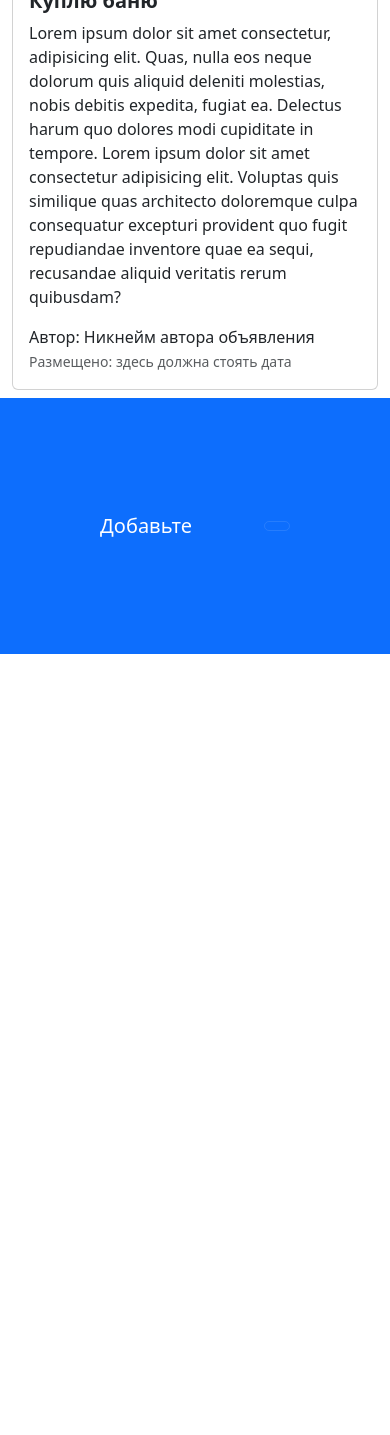
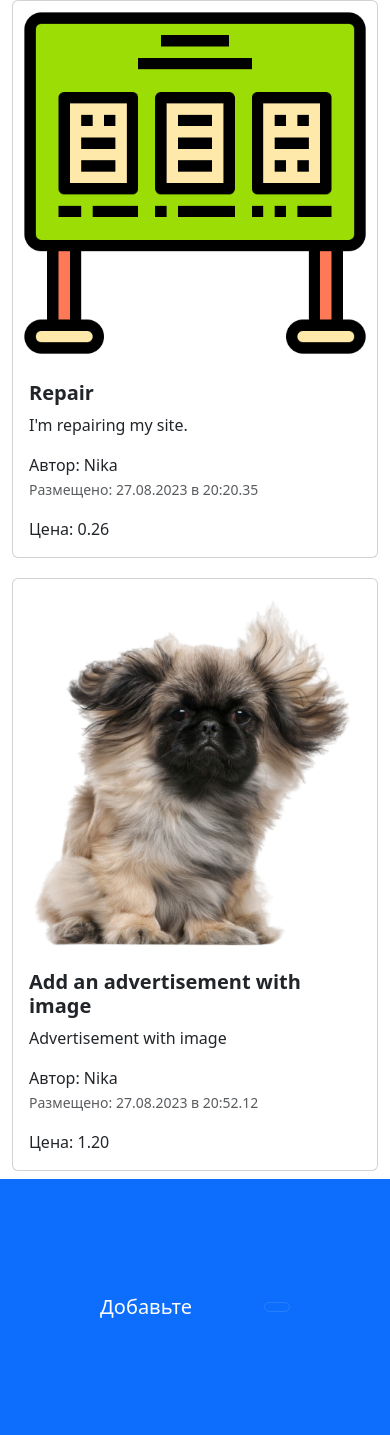
Before and after one commit to Nnn-ika/Lessons, a Django app: page / in a window 390 px wide; the page is wider, and only the part inside the window is pictured. Shown: the part 2971-4406 px from the top of that part. Before the commit the page ends 3625 px from the top of that part, so only its background shows below. Run offline with Django 4.2, Linux system fonts and the light colour scheme; data comes from the database, SQL or seed files in the repository; some libraries are stand-ins or nearby versions.

Commit message:
The lesson 9 and homework 9 is done

```diff
--- a/djangoMaximum/advertisement/advertisement/settings.py
+++ b/djangoMaximum/advertisement/advertisement/settings.py
@@ -123,6 +123,9 @@ STATICFILES_DIRS = [
 
 STATIC_URL = 'static/'
 
+MEDIA_ROOT = Path.joinpath(BASE_DIR, 'media')
+
+MEDIA_URL = 'media/'
 # Default primary key field type
 # https://docs.djangoproject.com/en/4.2/ref/settings/#default-auto-field
 
--- a/djangoMaximum/advertisement/advertisement/urls.py
+++ b/djangoMaximum/advertisement/advertisement/urls.py
@@ -14,6 +14,8 @@ Including another URLconf
     1. Import the include() function: from django.urls import include, path
     2. Add a URL to urlpatterns:  path('blog/', include('blog.urls'))
 """
+from django.conf import settings
+from django.conf.urls.static import static
 from django.contrib import admin
 from django.urls import path, include
 
@@ -22,3 +24,6 @@ urlpatterns = [
     path('', include('my_adverts.urls')),
     path('lesson_4', include('homework_4.urls')),
 ]
+
+if settings.DEBUG:
+    urlpatterns += static(settings.MEDIA_URL, document_root=settings.MEDIA_ROOT)
--- a/djangoMaximum/advertisement/my_adverts/admin.py
+++ b/djangoMaximum/advertisement/my_adverts/admin.py
@@ -3,12 +3,12 @@ from .models import Advertisement
 
 # Register your models here.
 class AdvertisementAdmin(admin.ModelAdmin):
-    list_display = ['title', 'author', 'description', 'price', 'location', 'created_date', 'updated_date', 'auction']
+    list_display = ['title', 'price', 'created_date', 'updated_date', 'auction', 'display_photo']
     list_filter = ['price', 'location', 'auction']
     actions = ['forbid_the_action', 'permit_the_action']
     fieldsets = (
         ('Общее', {
-            'fields' : ('title', 'description', 'location', 'category')
+            'fields' : ('title', 'description', 'photo', 'location', 'category', 'user')
         }),
         ('Финансы', {
             'fields' : ('price', 'auction'),
--- a/djangoMaximum/advertisement/my_adverts/models.py
+++ b/djangoMaximum/advertisement/my_adverts/models.py
@@ -1,18 +1,21 @@
 from django.db import models
 from django.contrib import admin
 from django.utils.html import format_html
+from django.contrib.auth import get_user_model
 
-# Create your models here.
+User = get_user_model()
+
 class Advertisement(models.Model):
     title = models.CharField('Заголовок', max_length=128)
     description = models.TextField('Описание')
     price = models.DecimalField('Цена', max_digits=10, decimal_places=2)
-    created_at = models.DateTimeField(auto_now_add=True)
-    updated_at = models.DateTimeField(auto_now=True)
+    photo = models.ImageField('Изображение', upload_to='advertisement')
+    created_at = models.DateTimeField('Создано', auto_now_add=True)
+    updated_at = models.DateTimeField('Обновлено', auto_now=True)
     category = models.SmallIntegerField('Категория')
-    author = models.CharField('Автор', max_length=20)
     location = models.CharField('Локация товара', max_length=225)
     auction = models.BooleanField('Торг', help_text='Отметьте, если торг уместен')
+    user = models.ForeignKey(User, verbose_name='Автор', on_delete=models.CASCADE)
 
     def __str__(self):
         return f'Advertisement(id={self.id}, title={self.title}, price={self.price})'
@@ -39,3 +42,7 @@ class Advertisement(models.Model):
         date = self.updated_at.strftime('%d.%m.%Y')
         time = self.updated_at.strftime('%H:%M.%S')
         return format_html('<span>{} в {}</span>', date, time)
+
+    @admin.display(description="Изображение")
+    def display_photo(self):
+        return format_html('<a href={}><img src={} style="width: 100px; height: auto"></a>', self.photo.url, self.photo.url)
--- a/djangoMaximum/advertisement/my_adverts/views.py
+++ b/djangoMaximum/advertisement/my_adverts/views.py
@@ -1,9 +1,11 @@
 from django.shortcuts import render
-from django.http import HttpResponse
+from .models import Advertisement
 
 # Create your views here.
 def index(request):
-    return render(request, 'index.html')
+    advertisement = Advertisement.objects.all()
+    context = {'advertisement' : advertisement}
+    return render(request, 'index.html', context)
 
 def topSellers(request):
     return render(request, 'top-sellers.html')
--- a/djangoMaximum/advertisement/templates/index.html
+++ b/djangoMaximum/advertisement/templates/index.html
@@ -54,88 +54,33 @@
       </div>
     </form>
   </div>
+  {% for adv in advertisement %}
   <div class="col">
     <div class="card mb-2" style="max-width: 1200px; margin-top: 20px;">
       <div class="row g-0">
         <div class="col-md-4">
           <a href="advertisement.html" class="nav-link">
-            <img src="{% static 'img/adv.png' %}" class="img-fluid rounded-start" alt="Card title">
+            <img src="{% if adv.photo %} {{ adv.photo.url }} {% else %} {% static 'img/adv.png' %} {% endif %}" class="img-fluid rounded-start" alt="Card title">
           </a>
         </div>
         <div class="col-md-8">
           <div class="card-body">
             <h5 class="card-title">
-              <a href="advertisement.html" class="nav-link"><strong>Продаю балкон</strong></a>
+              <a href="advertisement.html" class="nav-link"><strong>{{ adv.title }}</strong></a>
             </h5>
             <a href="advertisement.html" class="nav-link">
               <p class="card-text">
-                Lorem ipsum dolor sit amet consectetur, adipisicing elit. Quas, nulla eos neque dolorum quis aliquid
-                deleniti molestias, nobis debitis expedita, fugiat ea. Delectus harum quo dolores modi cupiditate in
-                tempore. Lorem ipsum dolor sit amet consectetur adipisicing elit. Voluptas quis similique quas
-                architecto doloremque culpa consequatur excepturi provident quo fugit repudiandae inventore quae ea
-                sequi, recusandae aliquid veritatis rerum quibusdam?
+                {{ adv.description }}
               </p>
-              <span>Автор: Никнейм автора объявления</span>
-              <p class="card-text"><small class="text-muted">Размещено: здесь должна стоять дата</small></p>
-            </a>
-          </div>
-        </div>
-      </div>
-    </div>
-    <div class="card mb-2" style="max-width: 1200px; margin-top: 20px;">
-      <div class="row g-0">
-        <div class="col-md-4">
-          <a href="advertisement.html" class="nav-link">
-            <img src="{% static 'img/adv.png' %}" class="img-fluid rounded-start" alt="Card title">
-          </a>
-        </div>
-        <div class="col-md-8">
-          <div class="card-body">
-            <h5 class="card-title">
-              <a href="advertisement.html" class="nav-link"><strong>Продам гараж</strong></a>
-            </h5>
-            <a href="advertisement.html" class="nav-link">
-              <p class="card-text">
-                Lorem ipsum dolor sit amet consectetur, adipisicing elit. Quas, nulla eos neque dolorum quis aliquid
-                deleniti molestias, nobis debitis expedita, fugiat ea. Delectus harum quo dolores modi cupiditate in
-                tempore. Lorem ipsum dolor sit amet consectetur adipisicing elit. Voluptas quis similique quas
-                architecto doloremque culpa consequatur excepturi provident quo fugit repudiandae inventore quae ea
-                sequi, recusandae aliquid veritatis rerum quibusdam?
-              </p>
-              <span>Автор: Никнейм автора объявления</span>
-              <p class="card-text"><small class="text-muted">Размещено: здесь должна стоять дата</small></p>
-            </a>
-          </div>
-        </div>
-      </div>
-    </div>
-    <div class="card mb-2" style="max-width: 1200px; margin-top: 20px;">
-      <div class="row g-0">
-        <div class="col-md-4">
-          <a href="advertisement.html" class="nav-link">
-            <img src="{% static 'img/adv.png' %}" class="img-fluid rounded-start" alt="Card title">
-          </a>
-        </div>
-        <div class="col-md-8">
-          <div class="card-body">
-            <h5 class="card-title">
-              <a href="advertisement.html" class="nav-link"><strong>Куплю баню</strong></a>
-            </h5>
-            <a href="advertisement.html" class="nav-link">
-              <p class="card-text">
-                Lorem ipsum dolor sit amet consectetur, adipisicing elit. Quas, nulla eos neque dolorum quis aliquid
-                deleniti molestias, nobis debitis expedita, fugiat ea. Delectus harum quo dolores modi cupiditate in
-                tempore. Lorem ipsum dolor sit amet consectetur adipisicing elit. Voluptas quis similique quas
-                architecto doloremque culpa consequatur excepturi provident quo fugit repudiandae inventore quae ea
-                sequi, recusandae aliquid veritatis rerum quibusdam?
-              </p>
-              <span>Автор: Никнейм автора объявления</span>
-              <p class="card-text"><small class="text-muted">Размещено: здесь должна стоять дата</small></p>
+              <span>Автор: {{ adv.user }}</span>
+              <p class="card-text"><small class="text-muted">Размещено: {{ adv.created_date }}</small></p>
+              <p class="card-text">Цена: {{ adv.price }}</p>
             </a>
           </div>
         </div>
       </div>
     </div>
   </div>
+  {% endfor %}
 </div>
 {% endblock %}
```
Also changed, not shown: djangoMaximum/advertisement/db.sqlite3, djangoMaximum/advertisement/media/advertisement/adv.png (added), djangoMaximum/advertisement/media/advertisement/dog.png (added), djangoMaximum/advertisement/my_adverts/migrations/0003_remove_advertisement_author_advertisement_user_and_more.py (added), djangoMaximum/advertisement/my_adverts/migrations/0004_remove_advertisement_user.py (added), djangoMaximum/advertisement/my_adverts/migrations/0005_advertisement_user.py (added), djangoMaximum/advertisement/my_adverts/migrations/0006_advertisement_photo.py (added), djangoMaximum/advertisement/my_adverts/migrations/0007_alter_advertisement_photo.py (added).
